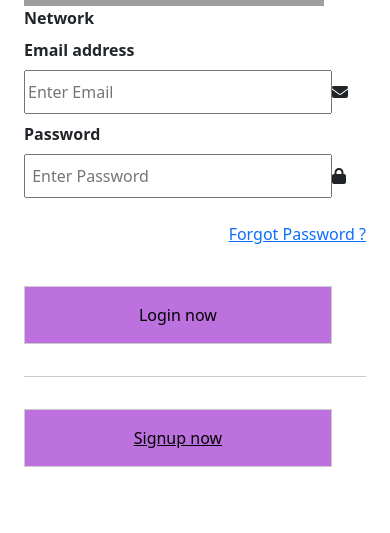
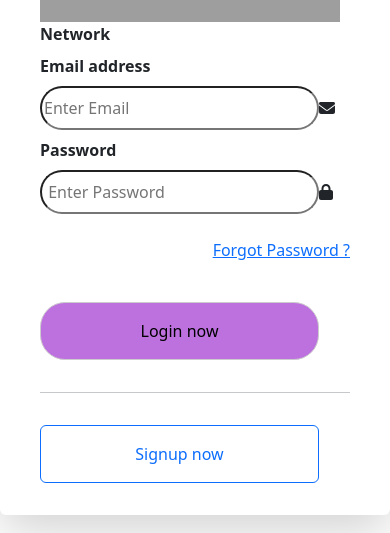
Before and after one commit to 14VermaShivii/React-template, a React (Vite) app: page / in a window 390 px wide. Shown: the part 174-707 px from the top of the page. Built offline with nearby package versions, Linux system fonts and the light colour scheme; grey boxes are pictures that could not be loaded.

Commit message:
code uploaded

```diff
--- a/src/App.css
+++ b/src/App.css
@@ -12,15 +12,20 @@ body{
   height: 100vh;
   /* height: auto; */
 }
+.col-md-6{
+  box-shadow: lightblue;
+
+}
 .input-box{
   width: 90%;
+  border-radius: 25px;
 
 }
 /* .button{
   width: 100%;
 } */
-.button {
-  width: 100%;
+ .button {
+  width: 70%;
   padding: 12px 20px;
   margin: 8px 0;
   display: inline-block;
@@ -31,6 +36,7 @@ body{
   /* margin: 8px 0 ; */
   /* padding: 14px 20px; */
   background-color: rgb(188, 113, 223);
+
   /* color: blue; */
   width: 90%;
   padding: 12px 20px;
@@ -40,7 +46,12 @@ body{
   box-sizing: border-box;
   color: black;
   text-align: center;
+  border-radius: 25px;
 }
+/* .border{
+color: rgb(82, 22, 138);
+border-radius: 50px;
+} */
 
 div.hr {
   background: #484040  no-repeat scroll center;
--- a/src/Components/Forgotpassword.jsx
+++ b/src/Components/Forgotpassword.jsx
@@ -60,7 +60,7 @@ export const Forgotpassword = () => {
                                 onChange={handleChange}
                                 onBlur={handleBlur}
                             />
-                              <i class="fa fa-key fa-lg"></i>
+                              <i className="fa fa-key fa-lg"></i>
                             <FontAwesomeIcon icon={faLock} />
                             {errors.confirmpassword && touched.confirmpassword ? (
                                 <p className="form-error">{errors.confirmpassword}</p>
@@ -75,7 +75,7 @@ export const Forgotpassword = () => {
                             <hr />
                             {/* <div class="hr"><hr or /></div> */}
                             <div className=" py-2">
-                                <NavLink to="/" className="input-box py-3 button buttons" type="submit">Login now</NavLink>
+                                <NavLink to="/" className=" btn-outline-primary input-box py-3  buttons" type="submit">Login now</NavLink>
                             </div>
                         </div>
                     </form>
--- a/src/Components/Login.jsx
+++ b/src/Components/Login.jsx
@@ -21,6 +21,7 @@ export const Login = () => {
         })
     // var ImageWrapper,getImageUrl,path
     return (
+        <div className="shadow-lg p-3 mb-5 bg-body rounded">
                 <div className="container">
                     <div className="container-fluid ">
                         <div className="row ">
@@ -44,7 +45,7 @@ export const Login = () => {
                                         onBlur={handleBlur}
                                     />
                                     {/* <FontAwesomeIcon icon="fa-solid fa-envelope" /> */}
-                            {/* <i class="fa-solid fa-envelope"></i> */}
+                                    <i className="fa-solid fa-envelope"></i>
                                     <FontAwesomeIcon icon={faEnvelope} />
                                     {errors.email && touched.email ? (
                                         <p className="form-error">{errors.email}</p>
@@ -72,12 +73,12 @@ export const Login = () => {
                                         <NavLink to="/Forgotpassword">Forgot Password ?</NavLink>
                                     </div>
                                     <div className=" py-2">
-                                <button className="input-box py-3 button buttons" type="submit">Login now</button>
+                                        <button className="input-box py-3  buttons" type="submit">Login now</button>
                                     </div>
                                     <hr />
                                     {/* <div class="hr"><hr or /></div> */}
                                     <div className=" py-2">
-                                <NavLink to="/signup" className="input-box py-3 buttons button" >Signup now</NavLink>
+                                        <NavLink to="/signup" className=" btn btn-outline-primary py-3 buttons" >Signup now</NavLink>
                                     </div>
                                 </div>
                             </form>
@@ -94,7 +95,8 @@ export const Login = () => {
                         </div>
                     </div>
                 </div>
+            </div>
+
 
     )
 }
-// d-{sm,md,lg,xl}
--- a/src/Components/Signup.jsx
+++ b/src/Components/Signup.jsx
@@ -91,7 +91,7 @@ export const Signup = () => {
                             <hr />
                             {/* <div class="hr"><hr or /></div> */}
                             <div className=" py-2">
-                            <NavLink to="/" className="input-box py-3 button buttons" type="submit">Login now</NavLink>
+                            <NavLink to="/" className=" btn-outline-primary  input-box py-3  buttons" type="submit">Login now</NavLink>
                             </div>
                         </div>
                     </form>
```
Lines whose indentation alone changed are shown as unchanged.
